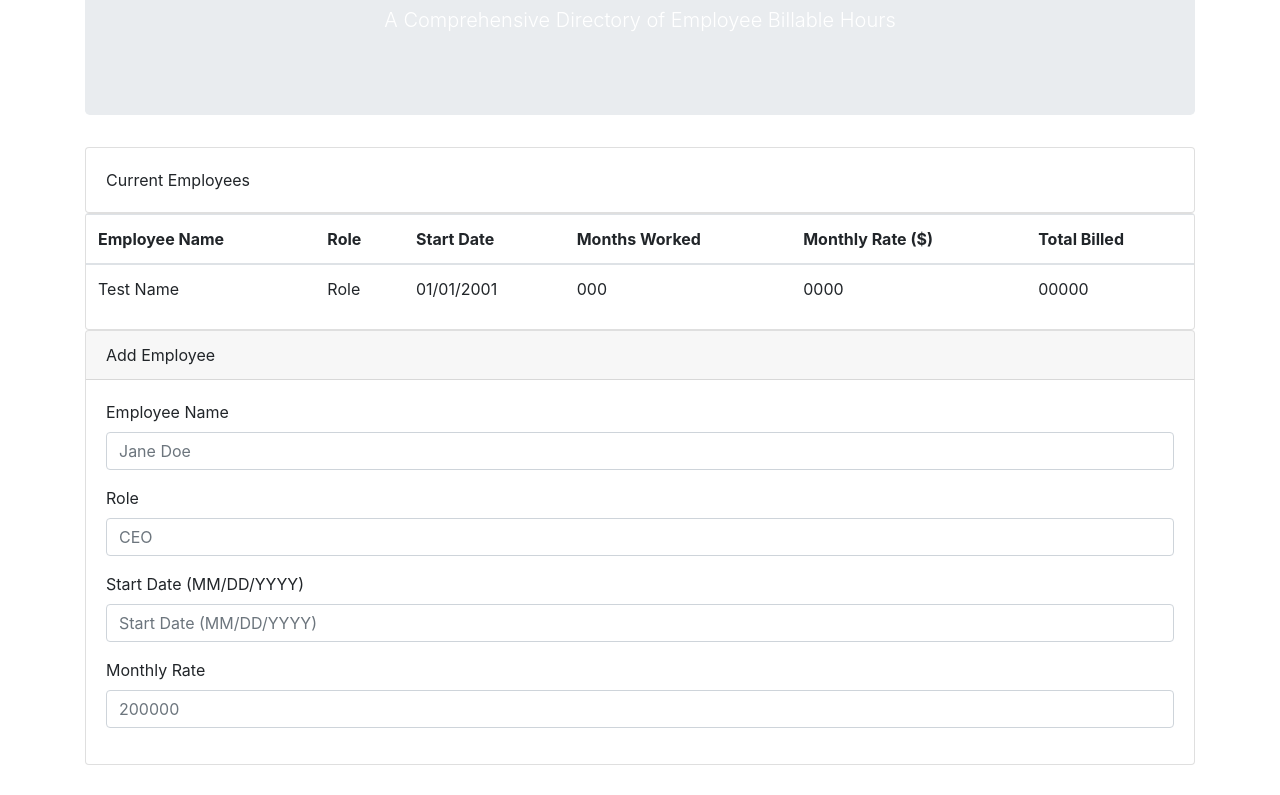
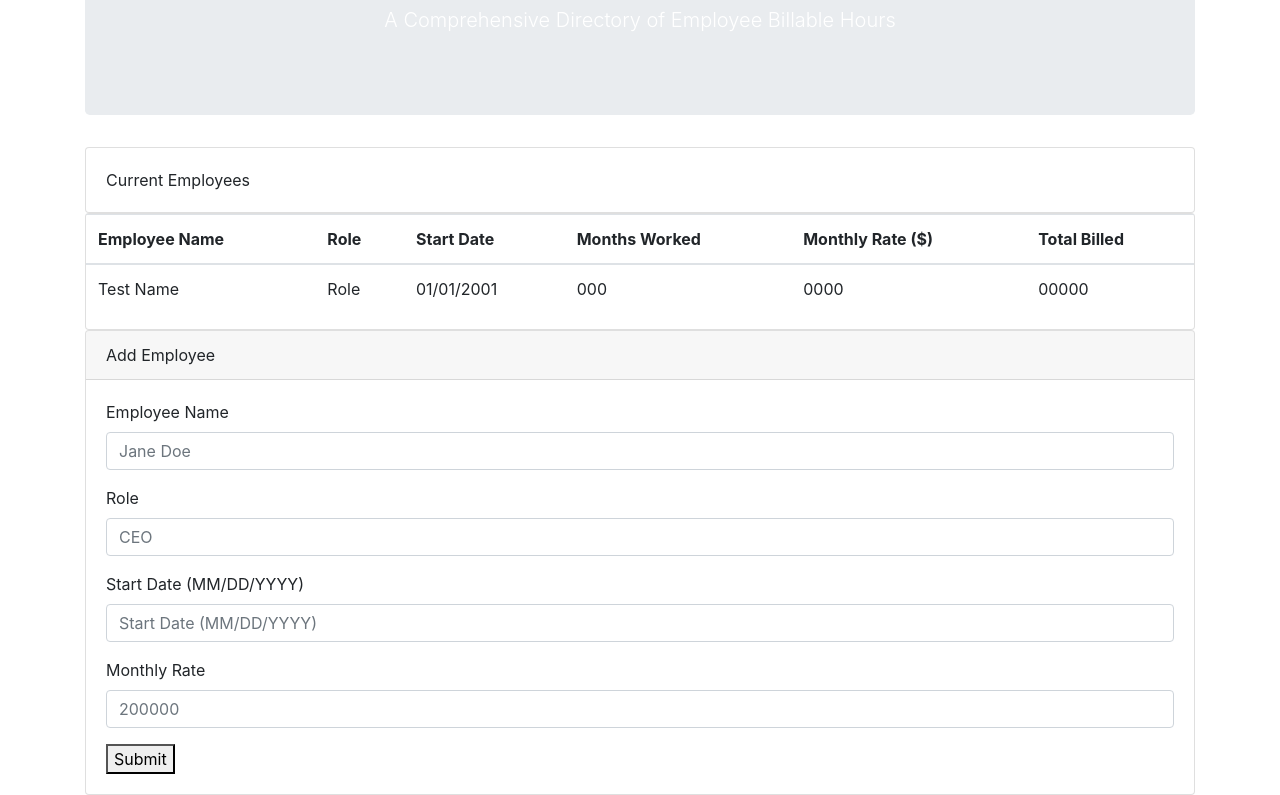
Before and after one commit to ninashin66/Timesheet, a plain HTML site: page index.html in a window 1280 px wide. Shown: the part 134-929 px from the top of the page. Before the commit the page ends 899 px from the top, so only its background shows below. Drawn offline with nearby package versions, Linux system fonts and the light colour scheme.

Commit message:
added submit button

```diff
--- a/index.html
+++ b/index.html
@@ -88,6 +88,7 @@
             <label for="formGroupExampleInput2">Monthly Rate</label>
             <input type="text" class="form-control" id="formGroupExampleInput2" placeholder="200000">
           </div>
+          <button type='submit' class='submit'>Submit</button>
         </form>
       </div>
     </div>
```
